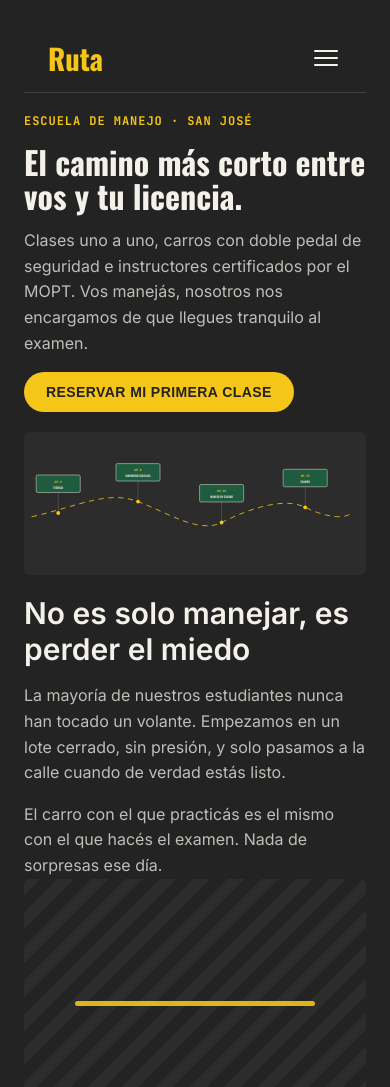
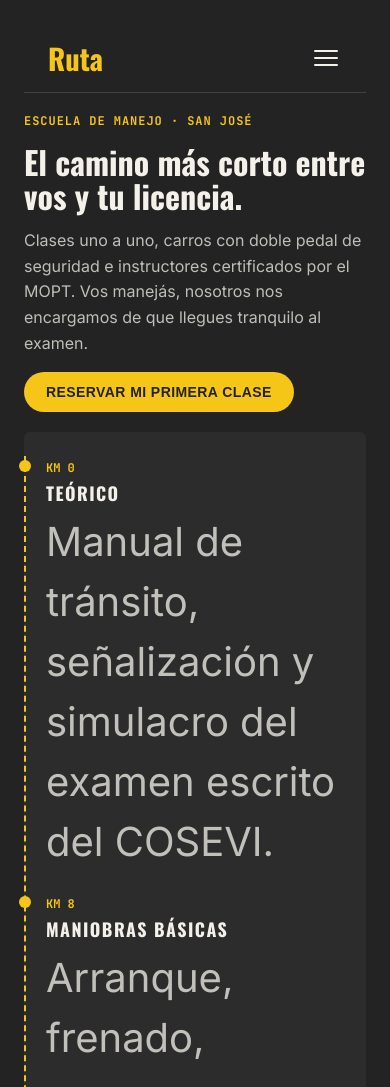
Before and after one commit to luisbr55/clases-de-manejo, a React (Vite) app: page / in a window 390 px wide. Shown: the top 1087 px of the page. Built offline with nearby package versions, Linux system fonts and the light colour scheme.

Commit message:
cambio en diseno responsivo

```diff
--- a/src/RoadMap.jsx
+++ b/src/RoadMap.jsx
@@ -26,9 +26,10 @@ const PATH = `M 20 ${ROAD_Y + 10}
 
 export default function RoadMap() {
   return (
+    <>
       <svg
         viewBox={`0 0 ${WIDTH} 240`}
-      className="roadmap-svg"
+        className="roadmap-svg-desktop"
         role="img"
         aria-label="Ruta de aprendizaje, de la clase teórica al examen"
       >
@@ -40,7 +41,7 @@ export default function RoadMap() {
           return (
             <g key={paso.km} className="roadmap-point">
               <line x1={p.x} y1={p.y} x2={p.x} y2={p.y - 55} className="roadmap-stem" />
-            <rect x={p.x - 58} y={p.y - 100} width="116" height="46" rx="4" className="roadmap-sign" />
+              <rect x={p.x - 65} y={p.y - 104} width="130" height="50" rx="4" className="roadmap-sign" />
               <text x={p.x} y={p.y - 80} textAnchor="middle" className="roadmap-km">
                 {paso.km}
               </text>
@@ -55,5 +56,16 @@ export default function RoadMap() {
           );
         })}
       </svg>
+
+      <ol className="roadmap-lista-mobile">
+        {RUTA.map((paso) => (
+          <li key={paso.km}>
+            <span className="roadmap-lista-km">{paso.km}</span>
+            <h3>{paso.titulo}</h3>
+            <p>{paso.texto}</p>
+          </li>
+        ))}
+      </ol>
+    </>
   );
 }
--- a/src/styles/RoadMap.css
+++ b/src/styles/RoadMap.css
@@ -1,16 +1,5 @@
-:root {
-  --color-fondo: #232323;
-  --color-fondo-alt: #2c2c2c;
-  --color-acento: #f5c518;
-  --color-verde: #1f5c3f;
-  --color-texto: #f3f1ea;
-  --color-texto-suave: rgba(243, 241, 234, 0.75);
-}
-
-/* ...tus reglas de .contenedor-principal, .contenedor-texto, .btn, etc. van acá igual que antes... */
-
 /* Mapa de ruta */
-.roadmap-svg {
+.roadmap-svg-desktop {
   width: 100%;
   height: auto;
   overflow: visible;
@@ -51,14 +40,14 @@
 
 .roadmap-km {
   fill: var(--color-acento);
-  font-size: 8px;
+  font-size: 11px;
   font-family: "JetBrains Mono", monospace;
   font-weight: 700;
 }
 
 .roadmap-title {
   fill: var(--color-texto);
-  font-size: 8px;
+  font-size: 11px;
   font-family: "Oswald", sans-serif;
 }
 
@@ -79,9 +68,66 @@
   border-radius: 4px;
   padding: 8px 10px;
   font-family: "Inter", sans-serif;
-  font-size: 8px;
+  font-size: 11px;
   line-height: 1.5;
   color: var(--color-texto);
+}
+
+/* Lista vertical para mobile, oculta por defecto */
+.roadmap-lista-mobile {
+  display: none;
+}
+
+@media (max-width: 500px) {
+  .roadmap-svg-desktop {
+    display: none;
+  }
+
+  .roadmap-lista-mobile {
+    display: flex;
+    flex-direction: column;
+    gap: 20px;
+    list-style: none;
+    padding: 0;
+    border-left: 2px dashed var(--color-acento);
+  }
+
+  .roadmap-lista-mobile li {
+    padding-left: 20px;
+    position: relative;
+  }
+
+  .roadmap-lista-mobile li::before {
+    content: "";
+    position: absolute;
+    left: -7px;
+    top: 4px;
+    width: 12px;
+    height: 12px;
+    border-radius: 50%;
+    background: var(--color-acento);
+  }
+
+  .roadmap-lista-km {
+    font-family: "JetBrains Mono", monospace;
+    color: var(--color-acento);
+    font-size: 12px;
+    font-weight: 700;
+  }
+
+  .roadmap-lista-mobile h3 {
+    font-family: "Oswald", sans-serif;
+    font-size: 18px;
+    color: var(--color-texto);
+    margin: 4px 0 6px;
+  }
+
+  .roadmap-lista-mobile p {
+    color: var(--color-texto-suave);
+    font-size: 40px;
+    line-height: 1.5;
+    margin: 0;
+  }
 }
 
 /* interactividad resuelta en CSS, sin JS */
```
Lines whose indentation alone changed are shown as unchanged.
